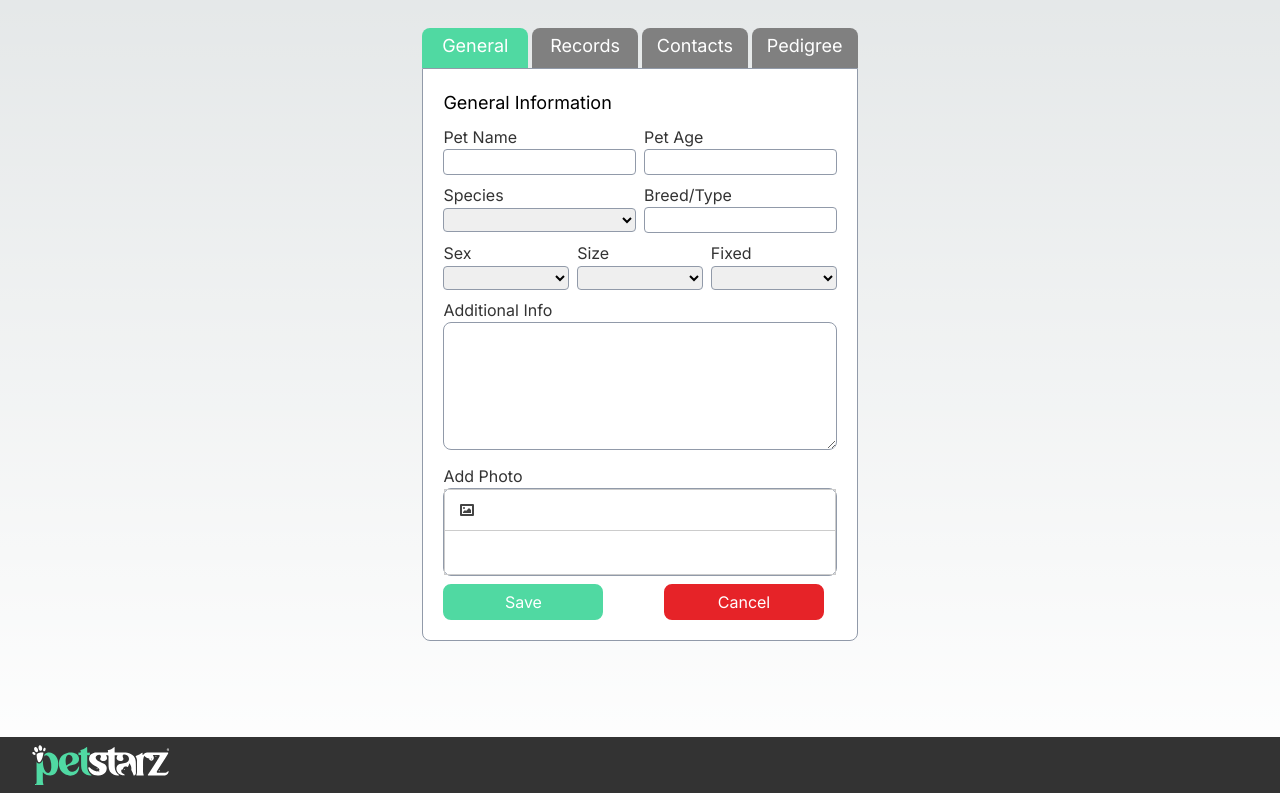
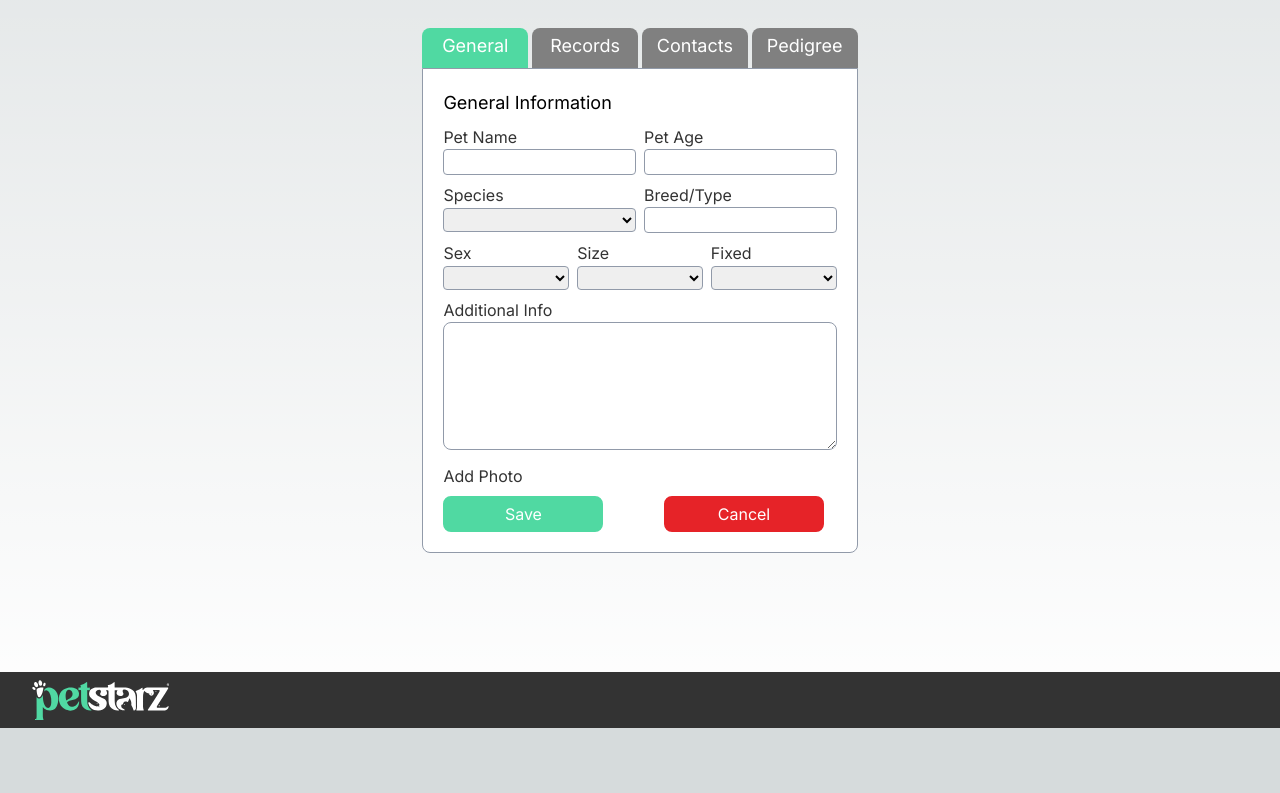
Before and after one commit to samnbogen/petstarz, a Next.js app: page /tab/suppliers/petcard in a window 1280 px wide. Shown: the part 460-1253 px from the top of the page. After the commit the page ends 1188 px from the top, so only its background shows below. Built offline with nearby package versions, Linux system fonts and the light colour scheme; no server answers; a web font is replaced by a local one.

Commit message:
CAN'T HAVE NICE THINGS

```diff
--- a/app/tab/suppliers/petcard/form.js
+++ b/app/tab/suppliers/petcard/form.js
@@ -1,11 +1,6 @@
 "use client";
-import React, { useState, useEffect } from 'react';
+import React, { useState } from 'react';
 import { useSession } from "next-auth/react";
-//to be able to add a photo
-//npm install react-quill
-import ReactQuill from 'react-quill';
-import 'react-quill/dist/quill.snow.css';
-import dynamic from 'next/dynamic';
 
 export default function PetCardForm() {
 const { data: session } = useSession();
@@ -134,13 +129,7 @@ return (
         </div>
         <div className='p-1'>
             <label className="text-gray block" htmlFor="photo">Add Photo</label>
-            <ReactQuill className="border border-light-gray rounded-lg w-full"
-             value={photo} onChange={setPhoto}
-             modules={{
-                toolbar:[
-                    ['image']
-                ]
-             }} />
+
         </div>
         <div className="flex flex-row p-1">
             <div className="w-1/2">
--- a/package.json
+++ b/package.json
@@ -23,8 +23,8 @@
   },
   "devDependencies": {
     "@types/node": "^20",
-    "@types/react": "YOUR_CURRENT_REACT_VERSION",
-    "@types/react-dom": "YOUR_CURRENT_REACT_VERSION",
+    "@types/react": "^18",
+    "@types/react-dom": "^18",
     "autoprefixer": "^10.0.1",
     "eslint": "^8",
     "eslint-config-next": "14.1.0",
```
